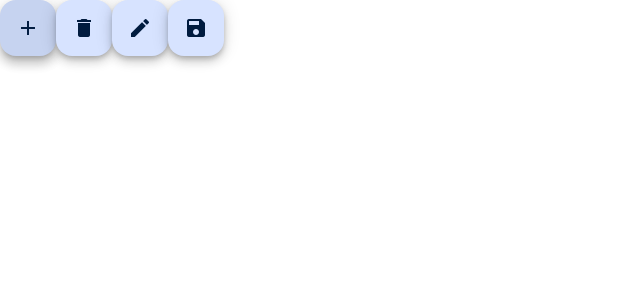
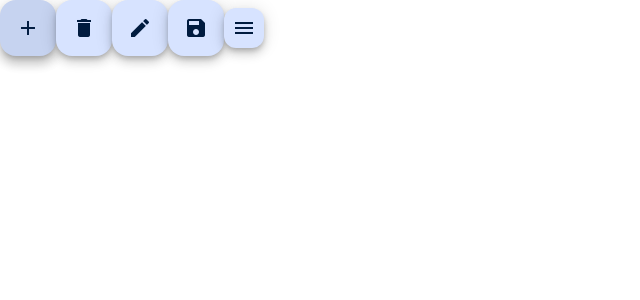
Before and after one commit to MaciejKubon/eGeniusz-app, an Angular app: page /subject in a window 1280 px wide. Shown: the top 300 px of the page, without its empty margins (0-640 px from the left). Built offline with nearby package versions, Linux system fonts and the light colour scheme.

Commit message:
add home button

```diff
--- /dev/null
+++ b/src/app/component/button/home-button/home-button.component.html
@@ -0,0 +1,3 @@
+<button mat-mini-fab aria-label="Home button">
+    <mat-icon>menu</mat-icon>
+  </button>
--- a/src/app/page/subject/subject.component.html
+++ b/src/app/page/subject/subject.component.html
@@ -3,4 +3,5 @@
     <app-delete-button/>
     <app-edit-button/>
     <app-save-button/>
+    <app-home-button/>
 </section>
--- a/src/app/page/subject/subject.component.ts
+++ b/src/app/page/subject/subject.component.ts
@@ -4,12 +4,13 @@ import { AddButtonComponent } from '../../component/button/add-button/add-button
 import { DeleteButtonComponent } from '../../component/button/delete-button/delete-button.component';
 import { EditButtonComponent } from '../../component/button/edit-button/edit-button.component';
 import { SaveButtonComponent } from '../../component/button/save-button/save-button.component';
+import { HomeButtonComponent } from '../../component/button/home-button/home-button.component';
 
 
 @Component({
   selector: 'app-subject',
   standalone: true,
-  imports: [AddButtonComponent, DeleteButtonComponent, EditButtonComponent, SaveButtonComponent],
+  imports: [AddButtonComponent, DeleteButtonComponent, EditButtonComponent, SaveButtonComponent,HomeButtonComponent],
   templateUrl: './subject.component.html',
   styleUrl: './subject.component.scss'
 })
```
Also changed, not shown: src/app/component/button/home-button/home-button.component.ts (added, +14 -0 lines), src/app/component/button/home-button/home-button.component.scss (added).
